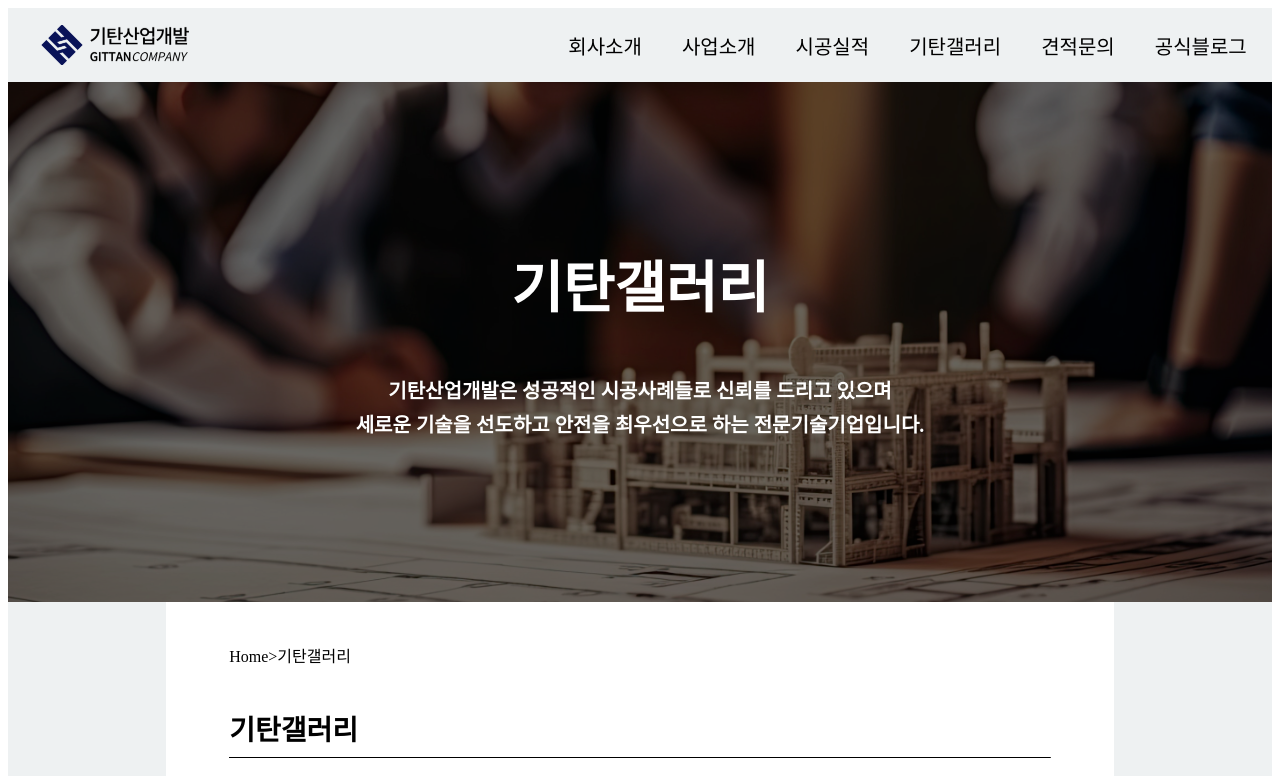
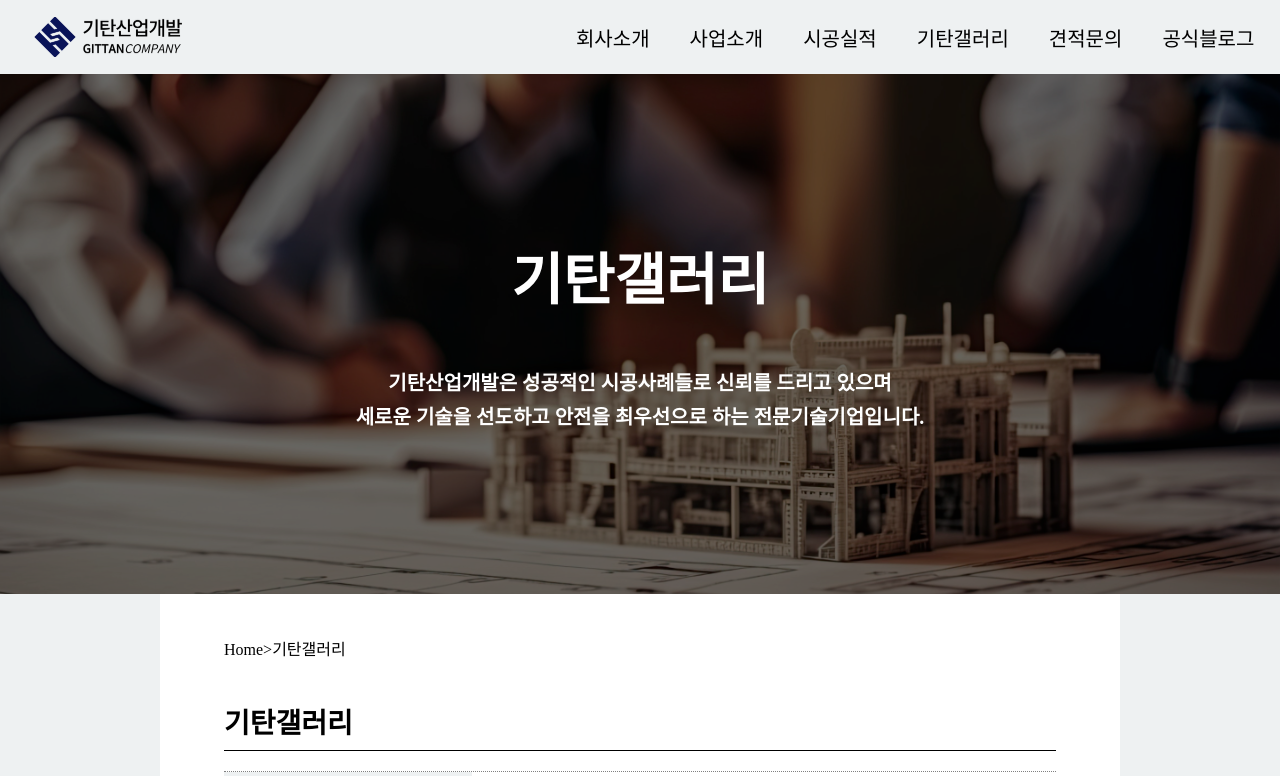
Before and after one commit to HUMBLE25/gittan_homepage, a Next.js app: page /admin in a window 1280 px wide. Shown: the top 776 px of the page. Built offline with nearby package versions, Linux system fonts and the light colour scheme.

Commit message:
FIX body margin to 0

```diff
--- a/app/globals.css
+++ b/app/globals.css
@@ -1,41 +1,3 @@
 @tailwind base;
 @tailwind components;
 @tailwind utilities;
-
-:root {
-  --foreground-rgb: 0, 0, 0;
-  --background-start-rgb: 0, 0, 0;
-  --background-end-rgb: 0, 0, 0;
-}
-
-@media (prefers-color-scheme: dark) {
-  :root {
-    --foreground-rgb: 0, 0 , 0;
-    --background-start-rgb: 0, 0, 0;
-    --background-end-rgb: 0, 0, 0;
-  }
-}
-
-/* body {
-  color: rgb(var(--foreground-rgb));
-  background: linear-gradient(
-      to bottom,
-      transparent,
-      rgb(var(--background-end-rgb))
-    )
-    rgb(var(--background-start-rgb));
-} */
-
-@layer utilities {
-  .text-balance {
-    text-wrap: balance;
-  }
-}
-
-html, body {
-  color: rgb(var(--foreground-rgb));
-  background: linear-gradient(to right, rgb(var(--background-start-rgb)), rgb(var(--background-end-rgb)));
-  padding: 0;
-  margin: 0;
-  /* background: #EEF1F2; */
-}
--- a/app/page.tsx
+++ b/app/page.tsx
@@ -3,7 +3,6 @@
 import React, { useState, useEffect,useRef } from 'react';
 import styles from '@/src/styles/page.module.css';
 import Link from 'next/link';
-import '@/src/styles/globals.css'
 import Estimate from '@/src/components/Estimate';
 import Footer from '@/src/components/Footer';
 import Header from '@/src/components/Header';
@@ -150,8 +149,6 @@ const Home: React.FC = () => {
       </div>
       </div>
 
-
-
       <Footer/>
     </div>
   );
--- a/src/pages/admin.tsx
+++ b/src/pages/admin.tsx
@@ -47,6 +47,15 @@ const Admin: React.FC = () => {
     };
     return (
         <div className={styles.wrapper}>
+             <style global jsx>{`
+                html,
+                body,
+                body > div:first-child,
+                div#__next,
+                div#__next > div {
+                    margin: 0px;
+                }`}
+            </style>
             <Header />
             {/* 배너 */}
             <div className={styles.banner}>
```
Also changed, not shown: src/pages/constructionPerformance.tsx (+9 -1 lines), src/pages/contact.tsx (+9 -0 lines), src/pages/gittanGallery.tsx (+9 -0 lines), src/pages/helixPiles.tsx (+9 -0 lines), src/pages/introduceCo.tsx (+9 -1 lines), src/pages/microPiles.tsx (+9 -0 lines).
